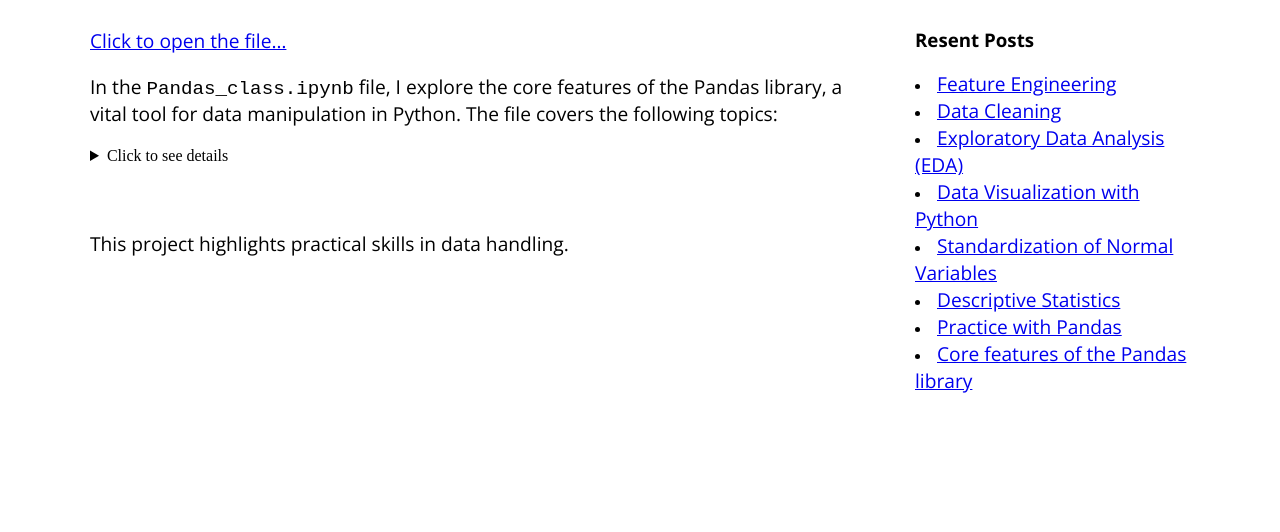
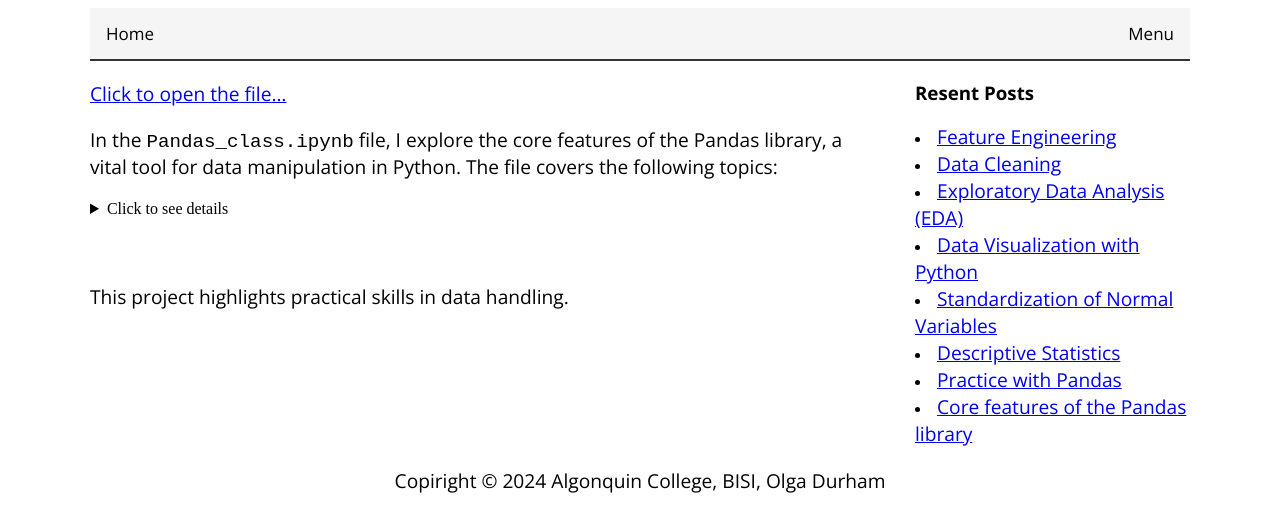
Before and after one commit to shap0011/ml_portfolio, a Jekyll site: the page built from _posts/2024-12-23-core-features-of-the-pandas-library.md, in a window 1280 px wide. Shown: the top 532 px of the page. Built offline with Jekyll 4.4.1, drawn with Linux system fonts in a browser that asks for light colours.

Commit message:
Edits post.html

```diff
--- a/_layouts/post.html
+++ b/_layouts/post.html
@@ -22,8 +22,81 @@
         width: 25%;
         min-height: 300px;
     }
+
+    footer {
+        display: inline-block;
+        width: 100%;
+        text-align: center;
+    }
+
+    /* Style the navigation menu */
+    .topnav {
+        overflow: hidden;
+        background-color: whitesmoke;
+        position: relative;
+        border-bottom: 2px solid #333;
+    }
+
+    /* Hide the links inside the navigation menu (except for logo/home) */
+    .topnav #myLinks {
+        display: none;
+    }
+
+    /* Style navigation menu links */
+    .topnav a {
+        color: black;
+        padding: 14px 16px;
+        text-decoration: none;
+        font-size: 17px;
+        display: block;
+    }
+
+    /* Style the hamburger menu */
+    .topnav a.icon {
+        background: whitesmoke;
+        color: black;
+        display: block;
+        position: absolute;
+        right: 0;
+        top: 0;
+    }
+
+    /* Add a grey background color on mouse-over */
+    .topnav a:hover {
+        background-color: #ddd;
+        color: black;
+    }
+
+    /* Style the active link (or home/logo) */
+    .active {
+        background-color: whitesmoke;
+        color: white;
+    }
+    @media (max-width: 900px) {
+        main {
+            width: 100%;
+        }
+        aside {
+            width: 100%;
+        }
+    }
 </style>
 <div class="container">
+    <header>
+        <div class="topnav">
+            <a href="{{ site.baseurl }}/index.html" class="active">Home</a>
+            <!-- Navigation links (hidden by default) -->
+            <div id="myLinks">
+              <a href="{{ site.baseurl }}/about.html">About</a>
+              <a href="{{ site.baseurl }}/privacy-policy.html">Privacy Policy</a>
+              <a href="{{ site.baseurl }}/terms-of-service.html">Terms of Service</a>
+            </div>
+            <!-- "Hamburger menu" / "Bar icon" to toggle the navigation links -->
+            <a href="javascript:void(0);" class="icon" onclick="myFunction()">
+              Menu
+            </a>
+          </div>
+    </header>
     <main>
         {{ content }}
     </main>
@@ -33,4 +106,17 @@
         <li><a href="{{ site.baseurl }}{{ post.url }}">{{ post.title }}</a></li>
         {% endfor %}
     </aside>
+    <footer>
+        <p>Copiright &copy; 2024 Algonquin College, BISI, Olga Durham</p>
+    </footer>
 </div>
+<script>
+    function myFunction() {
+        var x = document.getElementById("myLinks");
+        if (x.style.display === "block") {
+          x.style.display = "none";
+        } else {
+          x.style.display = "block";
+        }
+      }
+</script>
```
Also changed, not shown: _layouts/home.html (added), _layouts/page.html (added).
